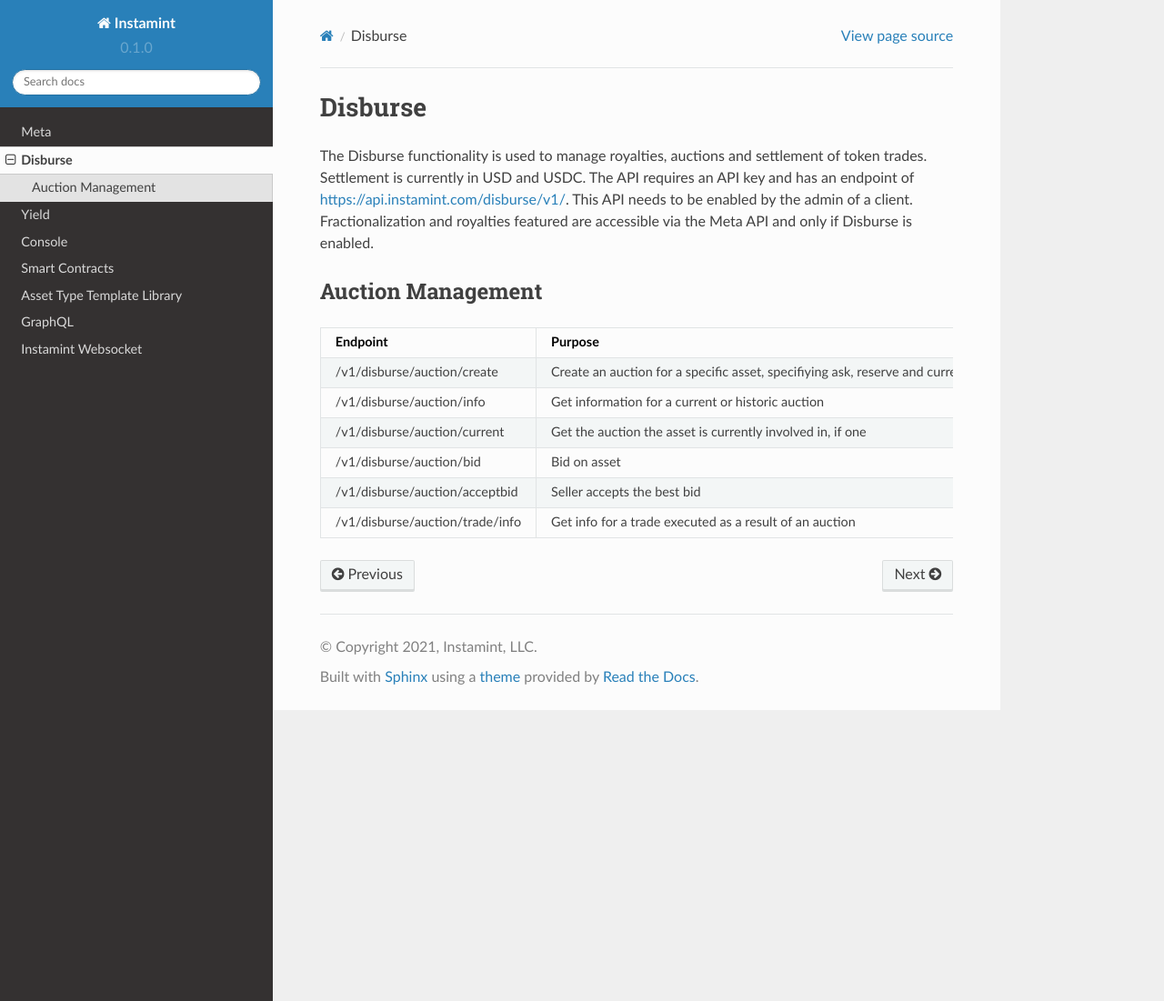
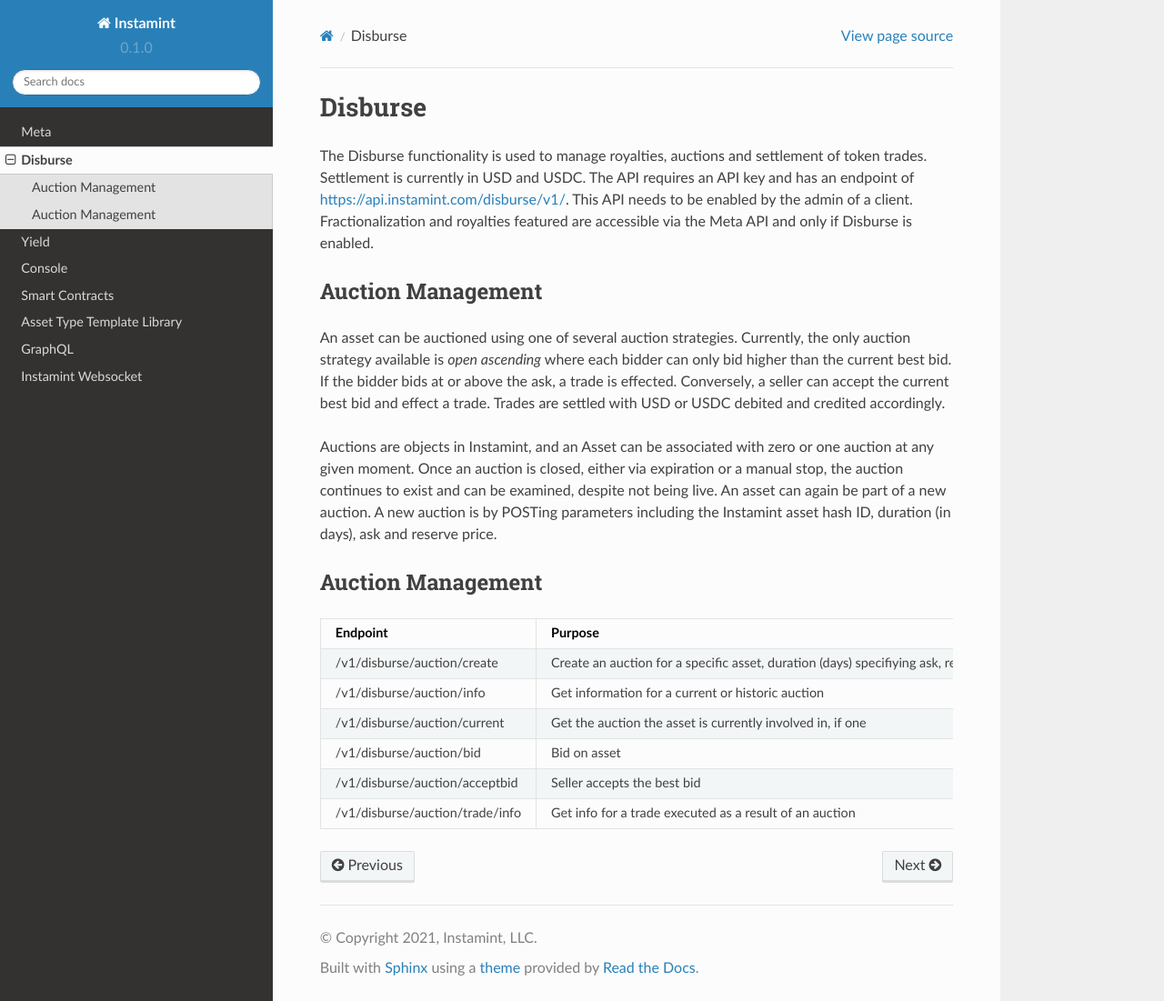
Before and after one commit to instamint/zzz-deprecated-docs, a Sphinx documentation site: the page built from docs/source/disburse.rst, in a window 1280 px wide and 1101 px high. Shown: the whole window at 91% size. Built offline with Sphinx 7.4.7 and the Read the Docs theme 2.0.0, drawn with Linux system fonts in a browser that asks for light colours; pages that are not in the unit, such as notebooks, are missing from menus.

Commit message:
Update disburse.rst

```diff
--- a/docs/source/disburse.rst
+++ b/docs/source/disburse.rst
@@ -3,6 +3,12 @@
 
 The Disburse functionality is used to manage royalties, auctions and settlement of token trades. Settlement is currently in USD and USDC. The API requires an API key and has an endpoint of https://api.instamint.com/disburse/v1/. This API needs to be enabled by the admin of a client. Fractionalization and royalties featured are accessible via the Meta API and only if Disburse is enabled.
 
+Auction Management
+-------------------
+
+An asset can be auctioned using one of several auction strategies. Currently, the only auction strategy available is *open ascending* where each bidder can only bid higher than the current best bid. If the bidder bids at or above the ask, a trade is effected. Conversely, a seller can accept the current best bid and effect a trade. Trades are settled with USD or USDC debited and credited accordingly.
+
+Auctions are objects in Instamint, and an Asset can be associated with zero or one auction at any given moment. Once an auction is closed, either via expiration or a manual stop, the auction continues to exist and can be examined, despite not being live. An asset can again be part of a new auction. A new auction is by POSTing parameters including the Instamint asset hash ID, duration (in days), ask and reserve price.
 
 Auction Management
 -------------------
@@ -10,7 +16,7 @@
 +-------------------------------------------+-----------------------------------------------------------------------------------------------------+
 | Endpoint                                  | Purpose                                                                                             |
 +===========================================+=====================================================================================================+
-| /v1/disburse/auction/create               | Create an auction for a specific asset, specifiying ask, reserve and currency                       |
+| /v1/disburse/auction/create               | Create an auction for a specific asset, duration (days) specifiying ask, reserve and currency       |
 +-------------------------------------------+-----------------------------------------------------------------------------------------------------+
 | /v1/disburse/auction/info                 | Get information for a current or historic auction                                                   |
 +-------------------------------------------+-----------------------------------------------------------------------------------------------------+
```
